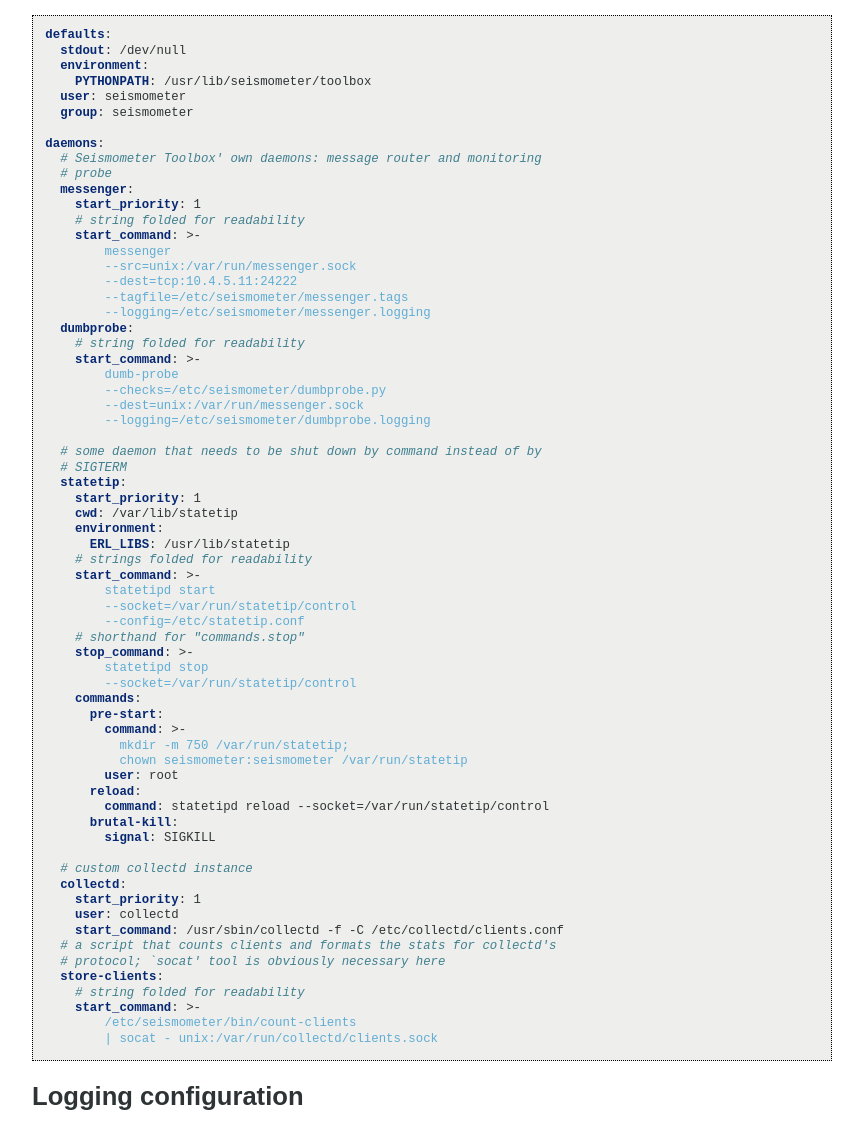
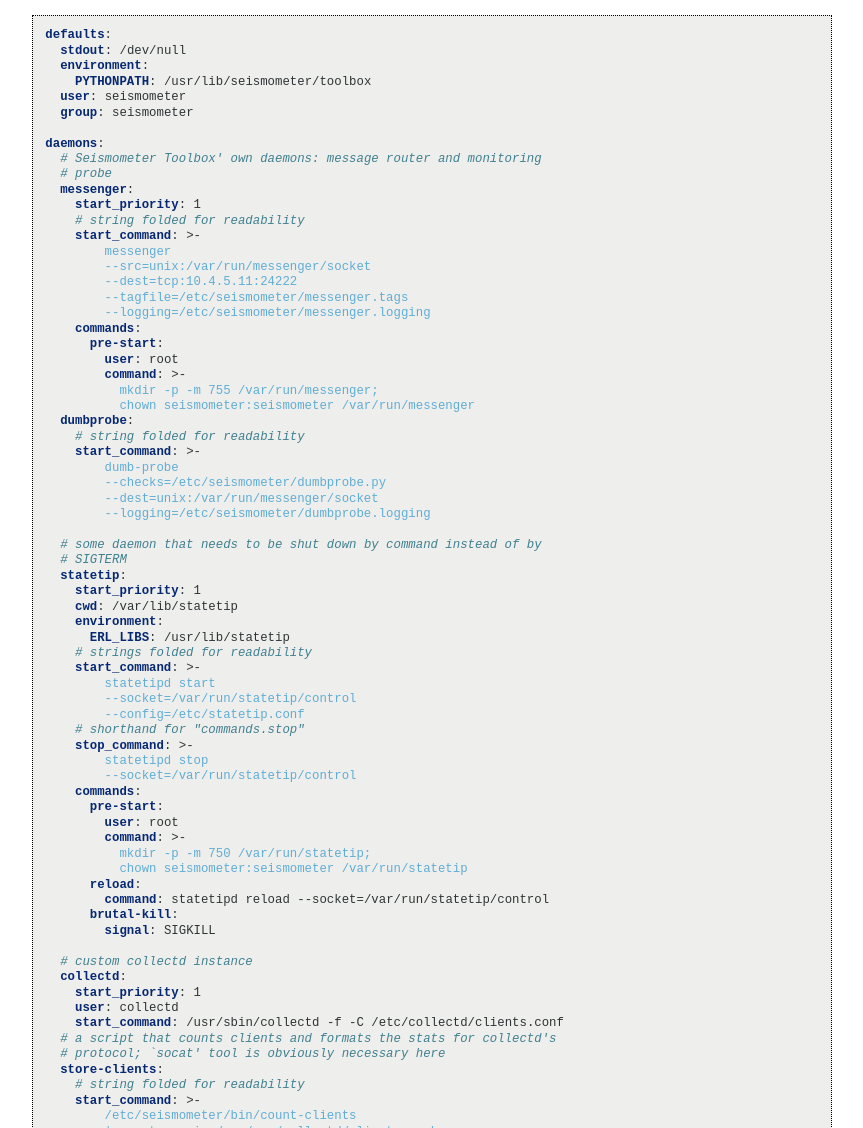
Before and after one commit to dozzie/seismometer-toolbox, a Sphinx documentation site: the page built from doc/manpages/daemonshepherd.rst, in a window 1280 px wide and 1400 px high, scrolled down 4460 px, cut to the strip 0-1128 px from the top of the window. Shown: the whole strip, without its empty margins (218-1081 px from the left). Built offline with Sphinx 7.4.7, drawn with Linux system fonts in a browser that asks for light colours.

Commit message:
Changed socket path for messenger in daemonshepherd examples and manpage.

```diff
--- a/doc/manpages/daemonshepherd.rst
+++ b/doc/manpages/daemonshepherd.rst
@@ -310,16 +310,22 @@ monitoring data (``dumb-probe``), pass messages to another server
        # string folded for readability
        start_command: >-
            messenger
-           --src=unix:/var/run/messenger.sock
+           --src=unix:/var/run/messenger/socket
            --dest=tcp:10.4.5.11:24222
            --tagfile=/etc/seismometer/messenger.tags
            --logging=/etc/seismometer/messenger.logging
+       commands:
+         pre-start:
+           user: root
+           command: >-
+             mkdir -p -m 755 /var/run/messenger;
+             chown seismometer:seismometer /var/run/messenger
      dumbprobe:
        # string folded for readability
        start_command: >-
            dumb-probe
            --checks=/etc/seismometer/dumbprobe.py
-           --dest=unix:/var/run/messenger.sock
+           --dest=unix:/var/run/messenger/socket
            --logging=/etc/seismometer/dumbprobe.logging
 
      # some daemon that needs to be shut down by command instead of by
@@ -340,10 +346,10 @@ monitoring data (``dumb-probe``), pass messages to another server
            --socket=/var/run/statetip/control
        commands:
          pre-start:
+           user: root
            command: >-
-             mkdir -m 750 /var/run/statetip;
+             mkdir -p -m 750 /var/run/statetip;
              chown seismometer:seismometer /var/run/statetip
-           user: root
          reload:
            command: statetipd reload --socket=/var/run/statetip/control
          brutal-kill:
```
Also changed, not shown: 1 other file.
